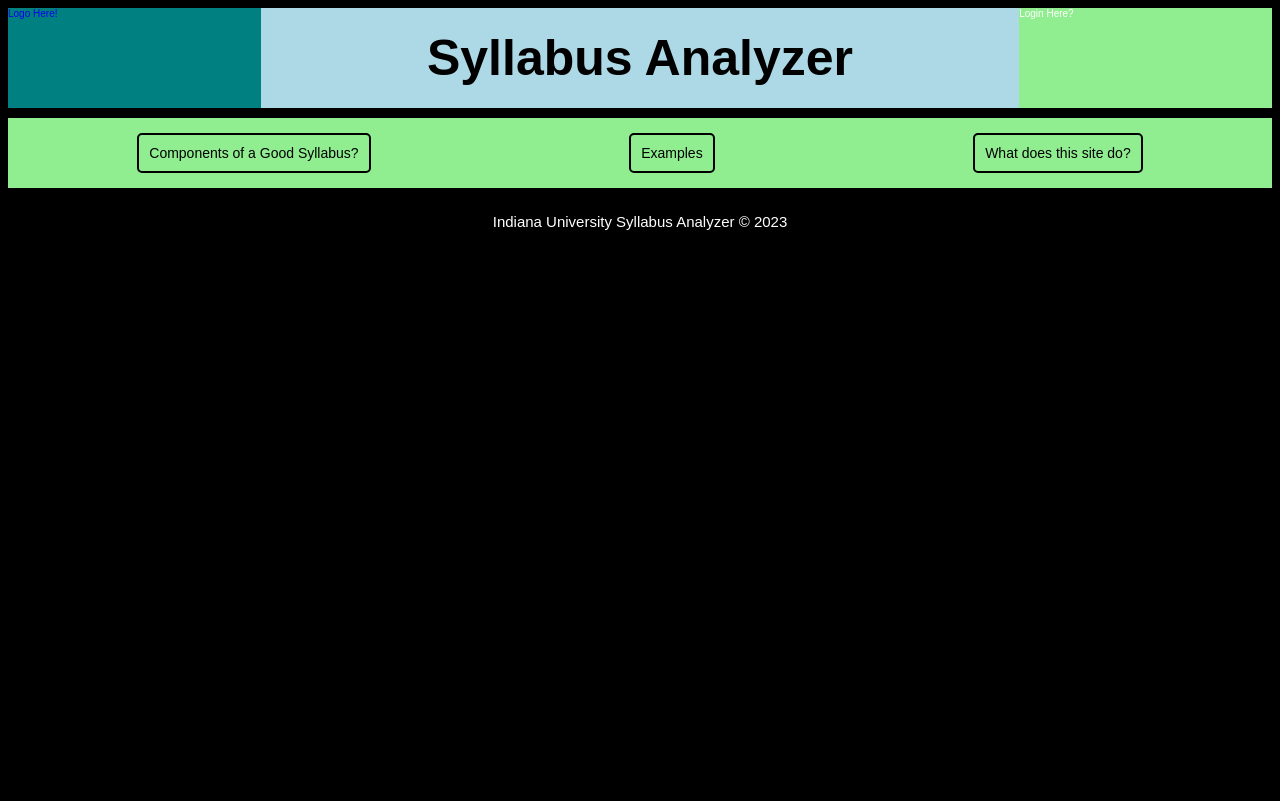
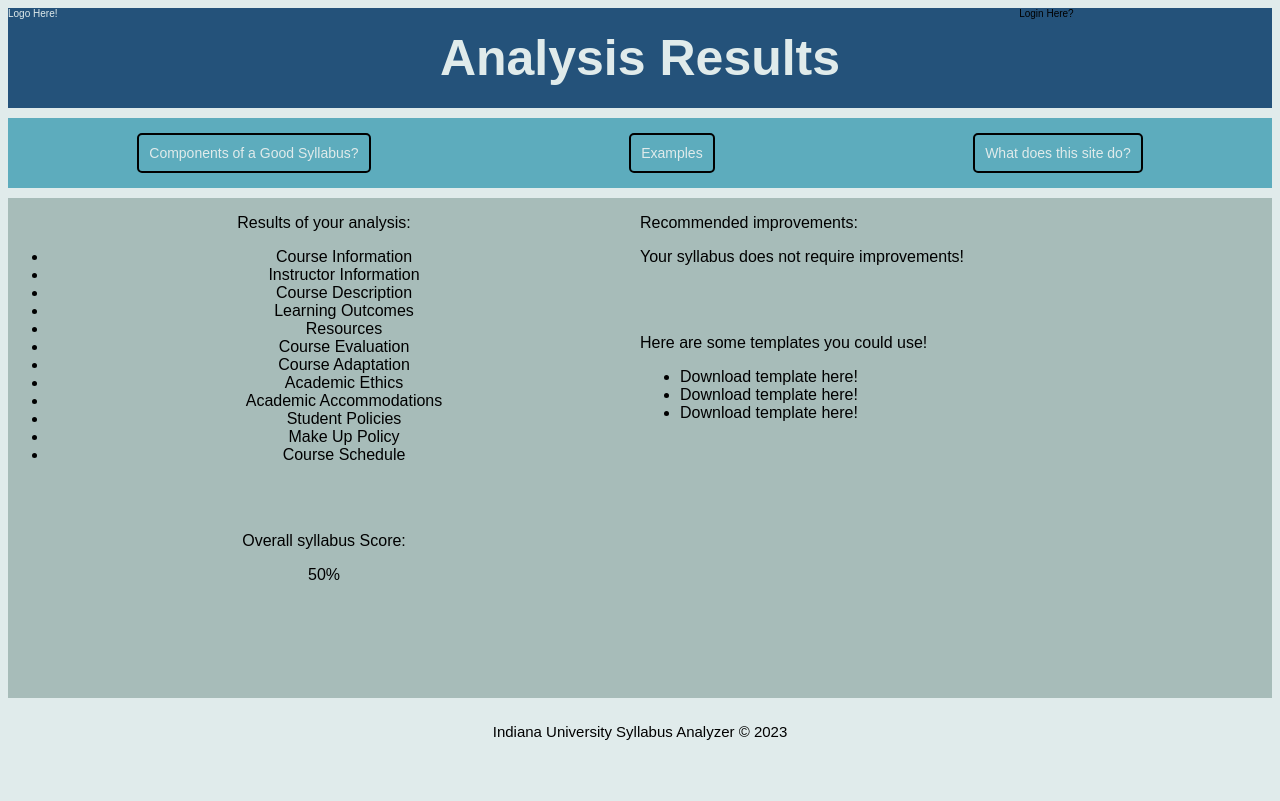
Before and after one commit to mlgagliardi1/Syllabus_Project, a Django app: page /syllabusanalyzer/results/ in a window 1280 px wide. Before the commit the page ends 230 px from the top, so only its background shows below. Run offline with Django 4.2, Linux system fonts and the light colour scheme.

Commit message:
Basic HTML/CSS
Added very basic HTML framework for results, revamped homepage.css (added variables, changed color scheme).

```diff
--- a/sylSite/sylAnalyzer/static/sylAnalyzer/homepage.css
+++ b/sylSite/sylAnalyzer/static/sylAnalyzer/homepage.css
@@ -1,12 +1,16 @@
 :root {
-    --backgroundColor: black;
+    font-size: 10px;
+    --textColor: black;
+    --backgroundColor: #e0ebeb;
+    --headerColor: #24527a;
+    --navColor: #5dacbd;
+    --contentColor1: #a7bcb9;
 }
 
 /*      ELEMENT SELECTORS       */
 html {
-    font-size: 10px;
     font-family:Arial, Helvetica, sans-serif;
-    color: white;
+    color: var(--textColor);
     background-color: var(--backgroundColor);
 }
 
@@ -19,6 +23,7 @@
     width: 100%;
     margin-bottom: 0;
     display: inline-flex;
+    background-color: var(--headerColor);
 }
 
 footer {
@@ -27,7 +32,6 @@
     clear: both;
     text-align: center;
     font-size: 1.5rem;
-    background-color: var(--backgroundColor);
 }
 
 
@@ -37,14 +41,12 @@
 #logo {
     height: 100%;
     width: 20%;
-    background-color: teal;
 }
 
 #title {
     height: 100%;
     width: 60%;
     overflow: hidden;
-    background-color: lightblue;
 }
 
 #title p {
@@ -53,20 +55,18 @@
     text-align: center;
     font-size: 5rem;
     font-weight: bold;
-    color: var(--backgroundColor);
 }
 
 #login {
     height: 100%;
     width: 20%;
-    background-color: lightgreen;
 }
 
 /* TOP NAVIGATION */
 #topNav {
     height: 7rem;
     width: 100%;
-    background-color: lightgreen;
+    background-color: var(--navColor);
 }
 
 #topNavLinks {
@@ -82,20 +82,19 @@
     width: 50%;
     float: left;
     text-align: center;
+    font-size: 1.6rem;
     border: none;
-    background-color: lightskyblue;
+    background-color: var(--contentColor1);
 }
 
-#inputInst {
-    font-size: 1.6rem;
-}
 
 #right {
     height: 50rem;
     width: 50%;
     float: right;
+    font-size: 1.6rem;
     border: none;
-    background-color: lightblue;
+    background-color: var(--contentColor1);
 }
 
 
@@ -122,10 +121,10 @@
 .navLink:hover, .navLink:active {
     transform: scale(1.2);
     transition-duration: 1s;
-    color: black;
-    background-color: green;
+    background-color: var(--headerColor);
 }
 
-.headerLink {
+.headerLink:link, .headerLink:visited, .headerLink:hover, .headerLink:active {
     text-decoration: none;
+    color: var(--backgroundColor);
 }
--- a/sylSite/sylAnalyzer/templates/sylAnalyzer/base.html
+++ b/sylSite/sylAnalyzer/templates/sylAnalyzer/base.html
@@ -23,8 +23,8 @@
         <meta charset="UTF-8">
         <meta name="keywords" content="syllabus, university, course, schedule, natural language processing">
         <meta name="author" content="Michael Gagliardi">
-        <link rel="stylesheet" href="{% block stylsheet %}{% static 'sylanalyzer\\homepage.css'%}{% endblock %}">
-        <script type="text/javascript" src="{% block javascript %}{% static 'sylanalyzer\\homepage.js'%} {% endblock %}"></script>
+        <link rel="stylesheet" href="{% block stylsheet %}{% static 'sylAnalyzer\\homepage.css'%}{% endblock %}">
+        <script type="text/javascript" src="{% block javascript %}{% static 'sylAnalyzer\\homepage.js'%} {% endblock %}"></script>
     </head>
 
     <body>
--- a/sylSite/sylAnalyzer/templates/sylAnalyzer/base_details.html
+++ /dev/null
@@ -1,2 +0,0 @@
-<!--        Extends the base template       -->
-{% extends "sylAnalyzer/base.html" %}
--- a/sylSite/sylAnalyzer/templates/sylAnalyzer/base_homepage.html
+++ b/sylSite/sylAnalyzer/templates/sylAnalyzer/base_homepage.html
@@ -1,6 +1,5 @@
 <!--        Extends the base template       -->
 {% extends "sylAnalyzer/base.html" %}
-
 
 {% block content %}
         <!--        Left Panel      -->
--- /dev/null
+++ b/sylSite/sylAnalyzer/templates/sylAnalyzer/base_results.html
@@ -0,0 +1,59 @@
+<!--        Extends the base template       -->
+{% extends "sylAnalyzer/base.html" %}
+
+<!--
+    List of available blocks when extending the base template:
+    tabTitle
+    stylesheet
+    javascript
+    pageTitle
+    content
+    footerText
+-->
+
+{% block pageTitle %}
+    Analysis Results
+{% endblock %}
+
+{% block content %}
+        <!--        Left Panel      -->
+        <div id="left">
+            <p id="resultsTextLeft">Results of your analysis:</p>
+                <ul id="requiredSections">
+                    <li>Course Information</li>
+                    <li>Instructor Information</li>
+                    <li>Course Description</li>
+                    <li>Learning Outcomes</li>
+                    <li>Resources</li>
+                    <li>Course Evaluation</li>
+                    <li>Course Adaptation</li>
+                    <li>Academic Ethics</li>
+                    <li>Academic Accommodations</li>
+                    <li>Student Policies</li>
+                    <li>Make Up Policy</li>
+                    <li>Course Schedule</li>
+                </ul>
+                <br/>
+                <br/>
+
+            <p id="sylScore">Overall syllabus Score:</p>
+                <p>50%</p>
+        </div>
+
+        <!--        Right Panel     -->
+        <div id="right">
+            <p id="reccommendedImprovements">Recommended improvements:</p>
+                <p>Your syllabus does not require improvements!</p>
+                <br/>
+                <br/>
+
+            <p id="providedtemplates">Here are some templates you could use!</p>
+                <ul>
+                    <li>Download template here!</li>
+                    <li>Download template here!</li>
+                    <li>Download template here!</li>
+                </ul>
+
+        </div>
+        <div id="divider3" class="divider"></div>
+{% endblock %}
--- a/sylSite/sylAnalyzer/views.py
+++ b/sylSite/sylAnalyzer/views.py
@@ -23,7 +23,7 @@
     return render(request, "sylAnalyzer/base_homepage.html", context)
 
 def results(request):
-    return render(request, "sylAnalyzer/base_details.html")
+    return render(request, "sylAnalyzer/base_results.html")
 
 def examples(request):
     return render(request, "sylAnalyzer/base_examples.html")
```
Also changed, not shown: sylSite/sylAnalyzer/static/sylAnalyzer/details.css (deleted, +0 -64 lines), sylSite/sylAnalyzer/static/sylAnalyzer/examples.css (deleted, +0 -64 lines), sylSite/db.sqlite3.
